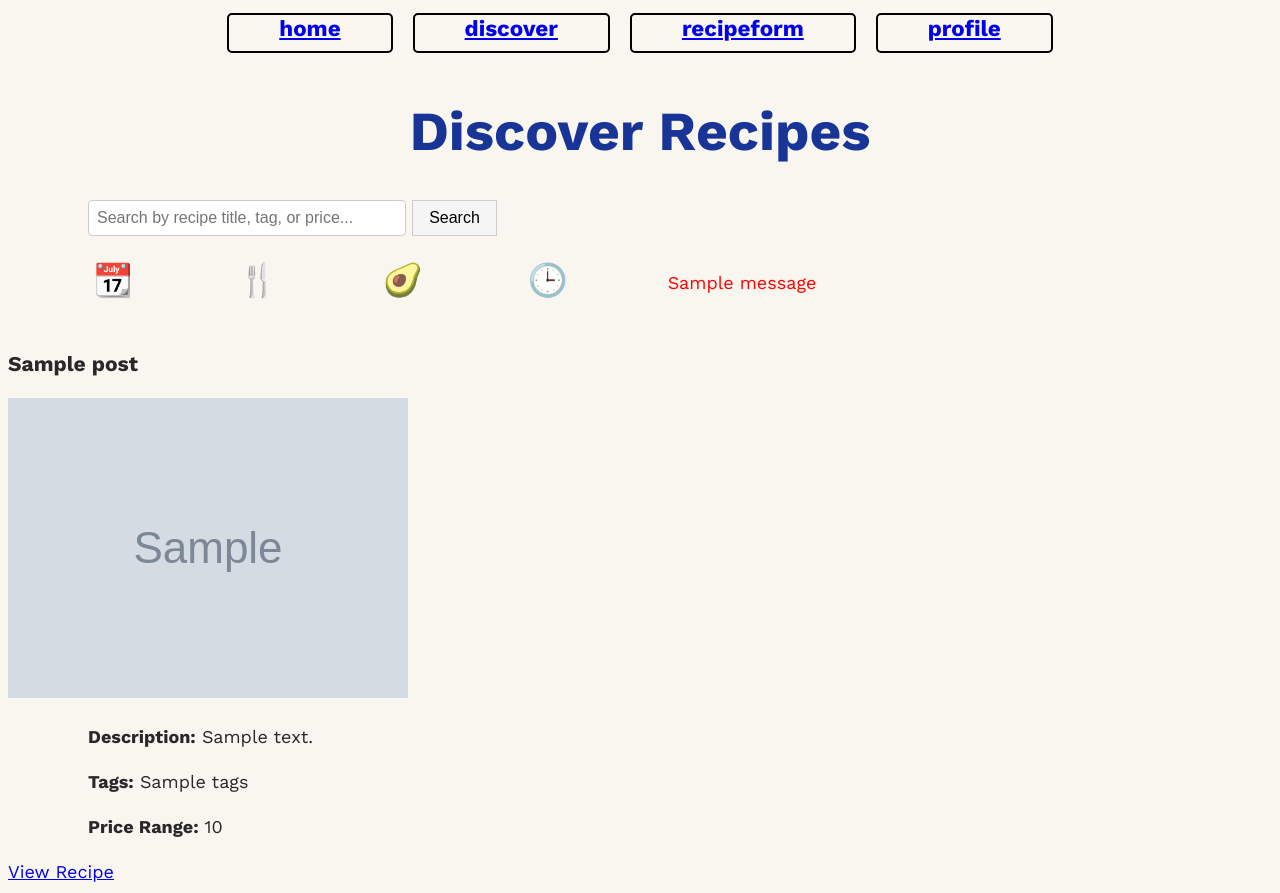
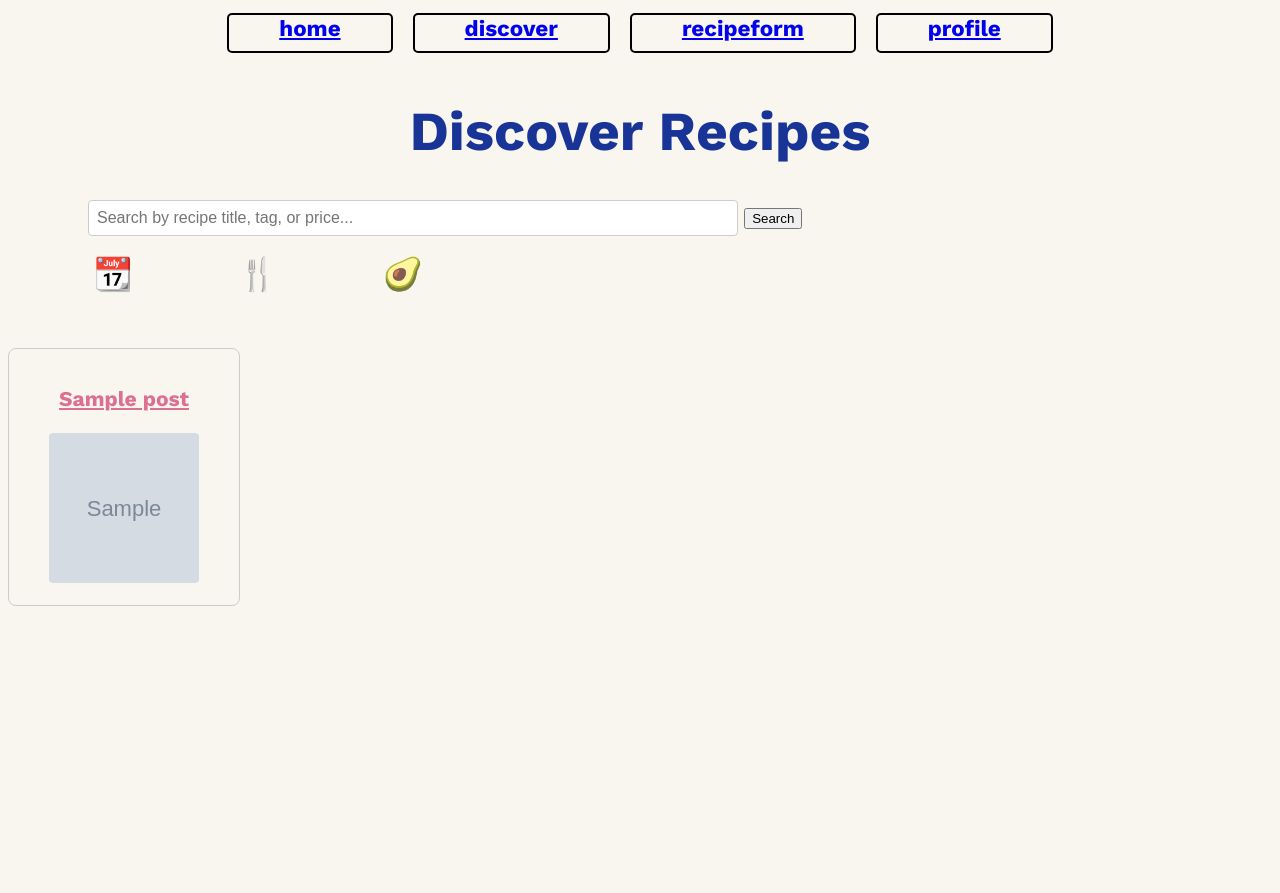
Before and after one commit to hannahchiou/campuschefs, a Flask app: template templates/discover.html in a window 1280 px wide. Shown: the part 179-1072 px from the top of the page. After the commit the page ends 785 px from the top, so only its background shows below. Run offline with Flask 3, Linux system fonts and the light colour scheme; the template is opened without the code that fills it: most values are stand-ins (such as "Sample title", 1, 10 or a date in 2020); grey boxes marked "Sample" are stand-in pictures; one stand-in notice (Sample message) is shown.

Commit message:
discover page functionality

```diff
--- a/app.py
+++ b/app.py
@@ -175,35 +175,49 @@ def recipepost(post_id):
 
 # TO DO: discover board --> GET render discover board page html, POST search
 # route here
+# rn this function is really weird it needs major editing
 
-@app.route('/discover', methods=['GET'])
+
+@app.route('/discover', methods=['GET', 'POST'])
 def discover():
     # Connect to the database
     conn = dbi.connect()
     curs = dbi.dict_cursor(conn)
 
-    # Get search term if any
-    search_term = request.args.get('search', '')
+    query = """SELECT p.pid, p.title, p.cover_photo, p.text_descrip, p.tags, p.price FROM post AS p"""
+    params = []
 
-    # Create SQL query with filtering if there's a search term
-    if search_term:
-        query = """
-            select p.pid, p.cover_photo, p.text_descrip, p.tags, p.price
-            from post as p
-            where p.title like %s or p.tags like %s or p.price like %s
-        """
-        search_pattern = f"%{search_term}%"
-        curs.execute(query, (search_pattern, search_pattern, search_pattern))
-    else:
-        # Get all posts
-        curs.execute("select p.pid, p.cover_photo, p.text_descrip, p.tags, p.price from post p")
+    # Handle search functionality
+    if request.method == 'GET':
+        search_term = str(request.args.get('search', '') or '')
+        if search_term:
+            query = """
+                SELECT p.pid, p.title, p.cover_photo, p.text_descrip, p.tags, p.price
+                FROM post AS p
+                WHERE p.title LIKE %s OR p.tags LIKE %s OR p.price LIKE %s
+            """
+            search_pattern = f"%{search_term}%"
+            params = [search_pattern, search_pattern, search_pattern]
 
-    posts = curs.fetchall()
+    elif request.method == 'POST':
+        tag = request.form.get('tag')
+        if tag:
+            query = """
+                SELECT p.pid, p.title, p.cover_photo, p.text_descrip, p.tags, p.price
+                FROM post AS p
+                WHERE p.tags LIKE %s
+            """
+            params = [f"%{tag}%"]
 
-    # Optionally, add pagination here if necessary
+    curs.execute(query, params)
+    posts = [
+        {k: (v.decode('utf-8') if isinstance(v, bytes) else v) for k, v in row.items()}
+        for row in curs.fetchall()
+    ]
+
     conn.close()
+    return render_template('discover.html', posts=posts)
 
-    return render_template('discover.html', posts=posts)
 
 @app.route('/profile', methods=['GET'])
 def profile():
--- a/templates/discover.html
+++ b/templates/discover.html
@@ -7,60 +7,38 @@
 <h1>Discover Recipes</h1>
 
 <style>
-/* General container styles */
+    /* General container styling */
     .search-container {
         display: flex;
-    flex-direction: column; /* Stack search bar and dropdown container */
-    gap: 15px; /* Space between search bar and dropdowns */
-    align-items: flex-start; /* Align elements to the left */
-}
-
-/* Search bar styling */
-.search-bar {
-    display: flex;
-    gap: 10px;
-}
-
-.search-bar input {
-    width: 300px;
-    padding: 8px;
-    font-size: 16px;
-    border: 1px solid #ccc;
-    border-radius: 4px;
-}
-
-.search-bar button {
-    padding: 8px 16px;
-    font-size: 16px;
-    border: 1px solid #ccc;
-    background-color: #f5f5f5;
-    cursor: pointer;
+        flex-direction: column;
+        gap: 20px; /* Space between search bar and dropdown container */
     }
 
     /* Dropdown container */
     .dropdown-container {
         display: flex;
-    gap: 15px; /* Add space between dropdowns */
-    align-items: center;
-    flex-wrap: wrap; /* Allow wrapping if there's not enough horizontal space */
+        gap: 15px; /* Space between dropdown items */
+        flex-wrap: wrap; /* Allow wrapping for smaller screens */
+        position: relative; /* Ensure dropdown content is positioned correctly */
+        margin-bottom: 30px; /* Space below the dropdowns and above the recipe list */
     }
 
     /* Dropdown styling */
+    .dropdown {
+        position: relative; /* Position relative to parent for dropdown content */
+    }
+
     .dropbtn {
         font-size: 32px;
         background: none;
         border: none;
         cursor: pointer;
-    padding: 5px; /* Add padding for better click area */
+        padding: 5px;
     }
 
-.dropdown {
-    position: relative; /* Needed for dropdown content positioning */
-}
-
-/* Dropdown content hidden by default */
+    /* Dropdown content styling */
     .dropdown-content {
-    display: none; /* Initially hidden */
+        display: none; /* Hidden by default */
         position: absolute;
         top: 40px; /* Position below the button */
         left: 0;
@@ -68,26 +46,55 @@
         border: 1px solid #ccc;
         padding: 10px;
         box-shadow: 0 4px 6px rgba(0, 0, 0, 0.1);
-    z-index: 1;
+        z-index: 10; /* Ensure it appears above other elements */
     }
 
-/* Show dropdown content on hover */
     .dropdown:hover .dropdown-content {
-    display: block;
+        display: block; /* Show dropdown on hover */
     }
 
-/* Styling for the <select> element */
-.dropdown-content select {
-    font-size: 16px;
-    padding: 8px;
-    width: 150px;
+    /* Links inside the dropdown */
+    .dropdown-content a {
+        text-decoration: none;
+        display: block;
+        padding: 5px 10px;
+        font-size: 14px;
+        color: #333;
+        cursor: pointer;
     }
 
+    .dropdown-content a:hover {
+        background-color: #f0f0f0;
+    }
 
+    /* Recipe list */
+    .recipe-list {
+        display: flex;
+        flex-wrap: wrap;
+        gap: 20px; /* Space between recipe cards */
+        justify-content: flex-start;
+    }
+
+    /* Recipe card styling */
+    .recipe-card {
+        border: 1px solid #ccc;
+        padding: 15px;
+        border-radius: 8px;
+        width: 200px;
+        text-align: center;
+    }
+
+    /* Recipe images */
+    .recipe-img {
+        width: 150px;
+        height: 150px;
+        object-fit: cover;
+        border-radius: 4px;
+    }
     </style>
 
 
-<!-- Search Bar -->
+
 <div class="search-container">
     <div class="search-bar">
         <form method="GET" action="{{ url_for('discover') }}">
@@ -96,83 +103,62 @@
             <button type="submit">Search</button>
         </form>
     </div>
-    <form class="select" method="POST" action="/select/{{ tag }}">
+
     <div class="dropdown-container">
         <div class="dropdown">
             <label for="season-options" class="dropbtn">📆</label>
             <div id="season-options" class="dropdown-content">
-                    <select id="season-dropdown" name="season" required>
-                        <option value="spring">Spring</option>
-                        <option value="summer">Summer</option>
-                    </select>
+                <form method="POST" action="{{ url_for('discover') }}">
+                    <button type="submit" name="tag" value="spring">Spring</button>
+                    <button type="submit" name="tag" value="summer">Summer</button>
+                </form>
             </div>
         </div>
 
         <div class="dropdown">
             <label for="courses-options" class="dropbtn">🍴</label>
             <div id="course-options" class="dropdown-content">
-                <select id="season-dropdown" name="course" required>
-                    <option value="select" selected>Select</option>
-                    <option value="breakfast">Breakfast</option>
-                    <option value="lunch">Lunch</option>
-                    <option value="dinner">Dinner</option>
-                </select>
+                <form method="POST" action="{{ url_for('discover') }}">
+                    <button type="submit" name="tag" value="breakfast">breakfast</button>
+                    <button type="submit" name="tag" value="lunch">Lunch</button>
+                    <button type="submit" name="tag" value="dinner">Dinner</button>
+                </form>
             </div>
         </div>
 
         <div class="dropdown">
             <label for="dietary-options" class="dropbtn">🥑</label>
             <div id="course-options" class="dropdown-content">
-                <select id="season-dropdown" name="dietary" required>
-                    <option value="select" selected>Select</option>
-                    <option value="dairy-free">Dairy-Free</option>
-                    <option value="vegan">Vegan</option>
-                    <option value="vegetarian">Vegetarian</option>
-                </select>
-            </div>
-        </div>
-
-        <div class="dropdown">
-            <label for="convenience-options" class="dropbtn">🕒</label>
-            <div id="convenience-options" class="dropdown-content">
-                <select id="convenience-dropdown" name="convenience" required>
-                    <option value="Select" selected>Select</option>
-                    <option value="quick_meals">Quick Meals</option>
-                    <option value="comfort_meals">Comfort Meals</option>
-                    <option value="meal_prep">Meal Prep</option>
-                </select>
-                <input type="submit" value="choose">
+                <form method="POST" action="{{ url_for('discover') }}">
+                    <button type="submit" name="tag" value="select" selected>Select</button>
+                    <button type="submit" name="tag" value="dairy-free">Dairy-Free</button>
+                    <button type="submit" name="tag" value="vegan">Vegan</button>
+                    <button type="submit" name="tag" value="vegetarian">Vegetarian</button>
+                </form>
             </div>
         </div>
         </form>
-<!-- Displaying Flash Messages -->
-{% with messages = get_flashed_messages() %}
-{% if messages %}
-<div id="messages">
-    {% for msg in messages %}
-    <p>{{msg}}</p>
-    {% endfor %}
     </div>
-{% endif %}
-{% endwith %}
 
-<!-- Recipe List -->
     <div class="recipe-list">
+        {% if posts %}
         {% for post in posts %}
         <div class="recipe-card">
-        <h3>{{ post.title }}</h3>
-        <img src="{{ url_for('static', filename='images/' + post.cover_photo) }}" alt="{{ post.title }} cover photo"
-            class="recipe-img" />
-
-        <p><strong>Description:</strong> {{ post.text_descrip }}</p>
-        <p><strong>Tags:</strong> {{ post.tags }}</p>
-        <p><strong>Price Range:</strong> {{ post.price }}</p>
-
-        <!-- Add a button for interacting with the recipe (like 'Save to Board') -->
-        <a href="{{ url_for('view_recipe', pid=post.pid) }}" class="btn">View Recipe</a>
+            <h3>
+                <a href="{{ url_for('recipepost', post_id=post['pid']) }}" style="text-decoration: underline; color: palevioletred;">
+                    {{ post['title'] }}
+                </a>
+            </h3>
+            <img src="{{ post['cover_photo'] }}" alt="{{ post['title'] }} cover photo" class="recipe-img" />
         </div>
         {% endfor %}
+        {% else %}
+        <p>No posts available.</p>
+        {% endif %}
     </div>
+
+
+
 
     <!-- Pagination (optional, if there are many posts) -->
     {% if posts.has_next %}
```
Lines whose indentation alone changed are shown as unchanged.
